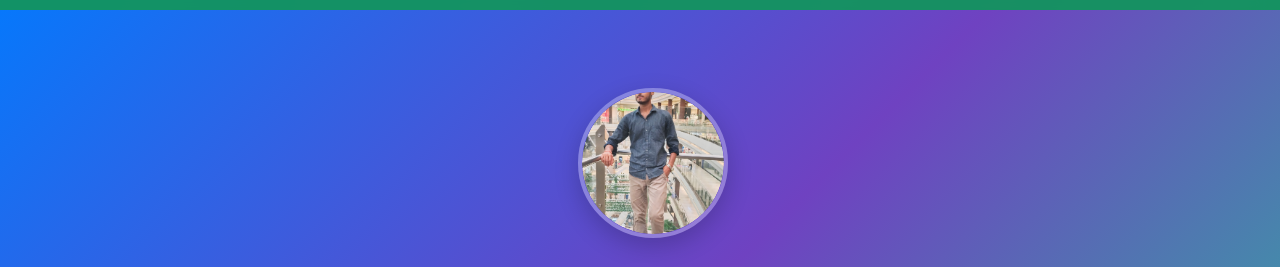
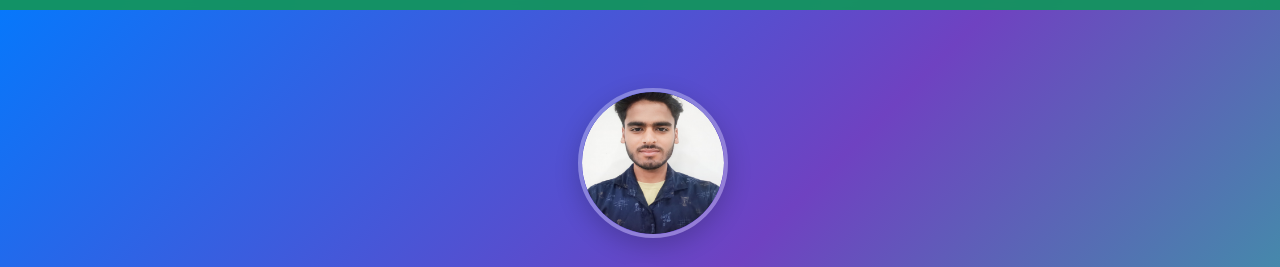
Before and after one commit to techboy100/Portfolio, a plain HTML site: page index.html in a window 1280 px wide. Shown: the part 54-321 px from the top of the page. Drawn offline with Linux system fonts and the light colour scheme.

Commit message:
Update profile image source in index.html

```diff
--- a/index.html
+++ b/index.html
@@ -704,7 +704,7 @@
         <div class="hero-bg"></div>
         <div class="hero-content">
             <div class="profile-img">
-               <img src="ttttt.jpg" alt="Ritik Mishra - Profile Picture" loading="lazy"/>
+               <img src="R_Image.jpeg" alt="Ritik Mishra - Profile Picture" loading="lazy"/>
             </div>
             <h1>Hi, I’m Ritik  👋 — Full Stack Java Developer</h1>
             <p>I design and build powerful, user-friendly web applications using Java, Spring Boot, React, and MySQL.</p>
```
